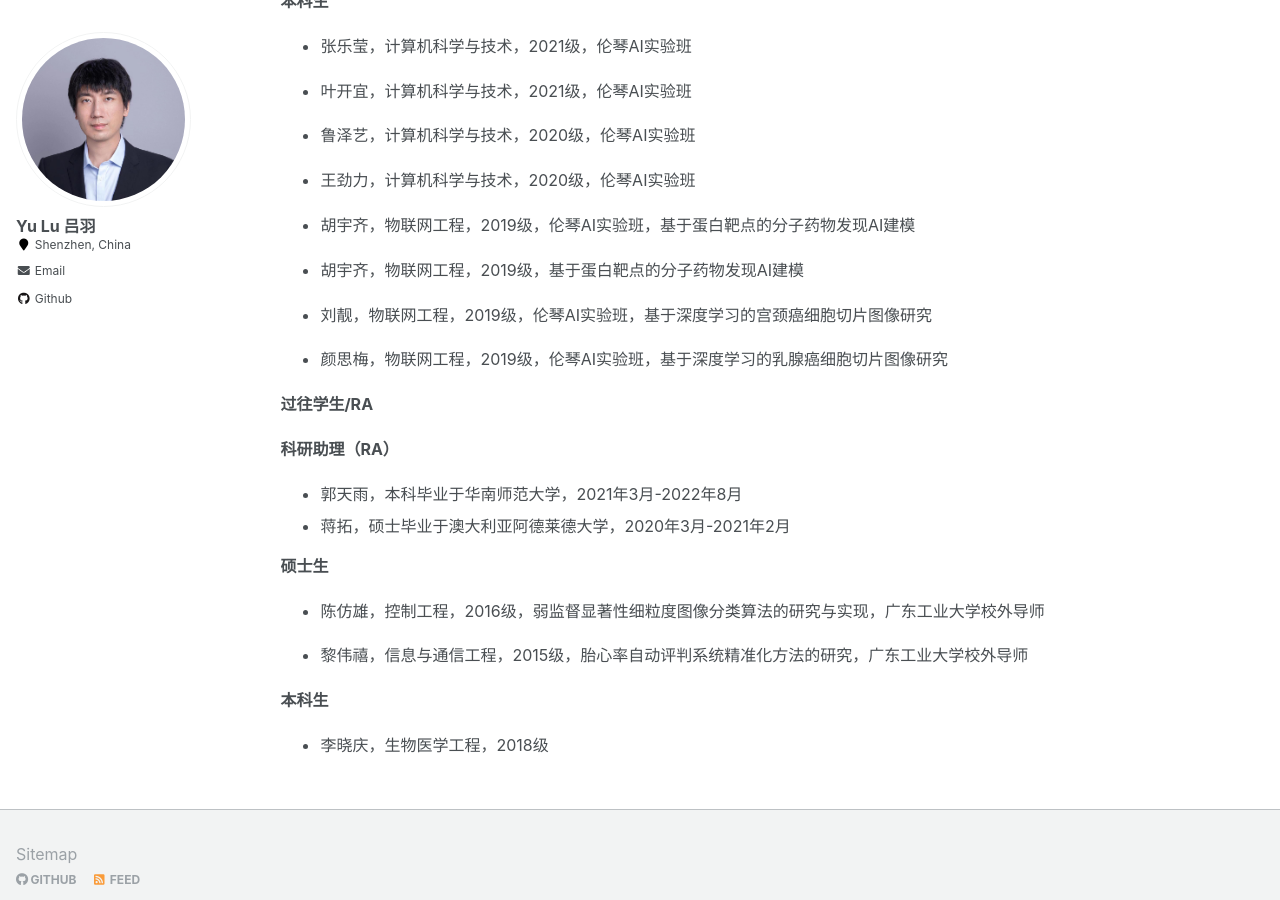
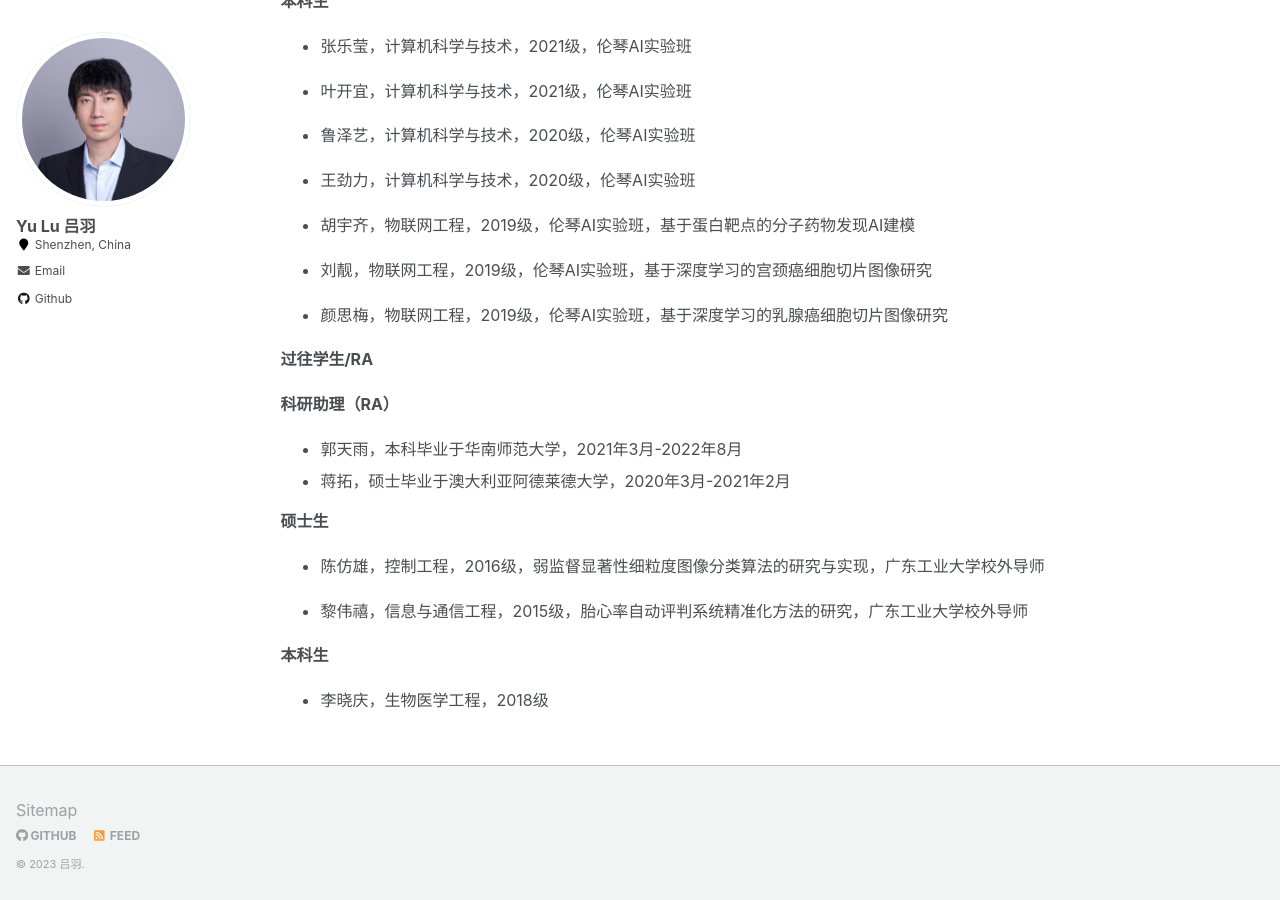
Before and after one commit to YukariUmezawa/lvyu.github.io, a Jekyll site: the page built from _pages/student.md, in a window 1280 px wide and 900 px high, scrolled down 645 px. Built offline with Jekyll 4.4.1, drawn with Linux system fonts in a browser that asks for light colours.

Commit message:
Update student.md

```diff
--- a/_pages/student.md
+++ b/_pages/student.md
@@ -36,8 +36,6 @@
 
   -  胡宇齐，物联网工程，2019级，伦琴AI实验班，基于蛋白靶点的分子药物发现AI建模
 
-  -  胡宇齐，物联网工程，2019级，基于蛋白靶点的分子药物发现AI建模
-
   -  刘靓，物联网工程，2019级，伦琴AI实验班，基于深度学习的宫颈癌细胞切片图像研究
 
   -  颜思梅，物联网工程，2019级，伦琴AI实验班，基于深度学习的乳腺癌细胞切片图像研究
```
